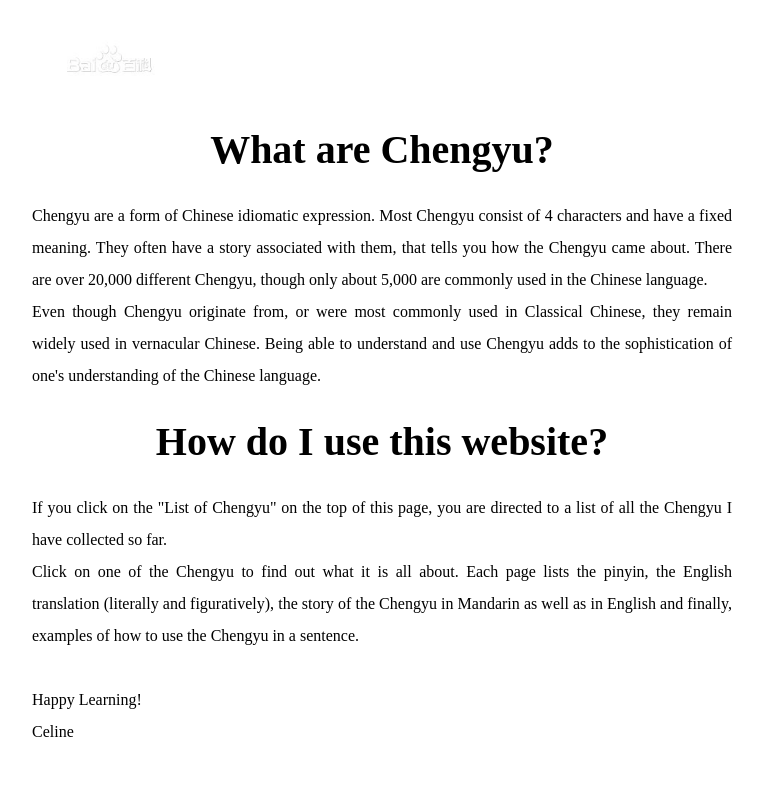
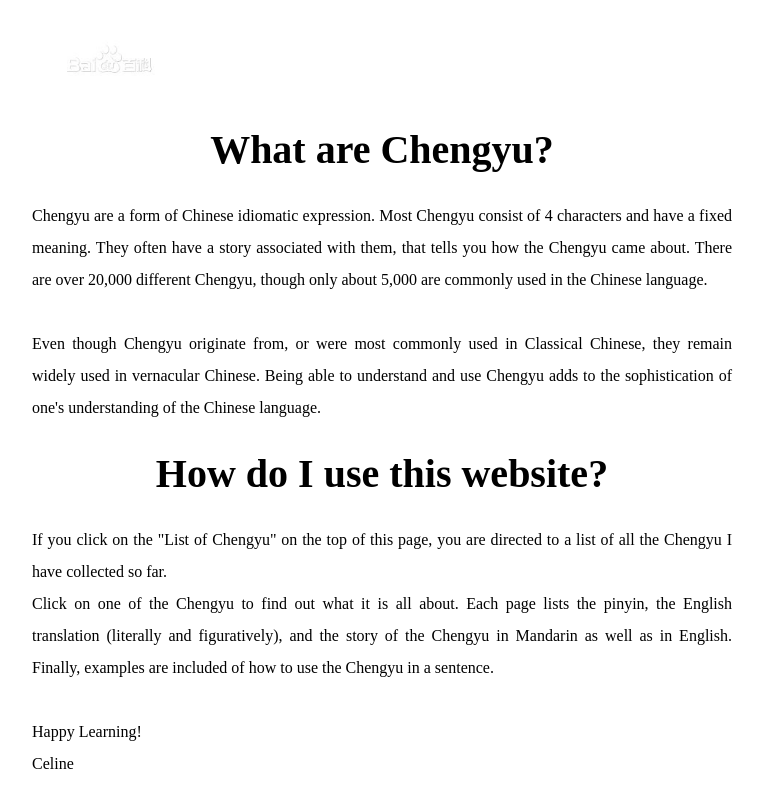
Before and after one commit to celineli99/chengyu-webdev, a plain HTML site: page index.html in a window 1280 px wide. Shown: the part 765-1565 px from the top of the page, without its empty margins (263-1027 px from the left). Before the commit the page ends 1533 px from the top, so only its background shows below. Drawn offline with Linux system fonts and the light colour scheme.

Commit message:
fixed index

```diff
--- a/index.html
+++ b/index.html
@@ -37,13 +37,15 @@
 		<p>
 			Chengyu are a form of Chinese idiomatic expression. Most Chengyu consist of 4 characters and have a fixed meaning. They often have a story associated with them, that tells you how the Chengyu came about.
 			There are over 20,000 different Chengyu, though only about 5,000 are commonly used in the Chinese language. <br>
+			<br>
 			Even though Chengyu originate from, or were most commonly used in Classical Chinese, they remain widely used in vernacular Chinese. Being able to understand and use Chengyu adds to the sophistication of one's understanding of the Chinese language.
 		</p>
 
 		<h1>How do I use this website?</h1>
 		<p>
 			If you click on the "List of Chengyu" on the top of this page, you are directed to a list of all the Chengyu I have collected so far. <br>
-			Click on one of the Chengyu to find out what it is all about. Each page lists the pinyin, the English translation (literally and figuratively), the story of the Chengyu in Mandarin as well as in English and finally, examples of how to use the Chengyu in a sentence.
+			Click on one of the Chengyu to find out what it is all about. Each page lists the pinyin, the English translation (literally and figuratively),
+			and the story of the Chengyu in Mandarin as well as in English. Finally, examples are included of how to use the Chengyu in a sentence.
 			<br>
 			<br>
 			Happy Learning!<br>
```
